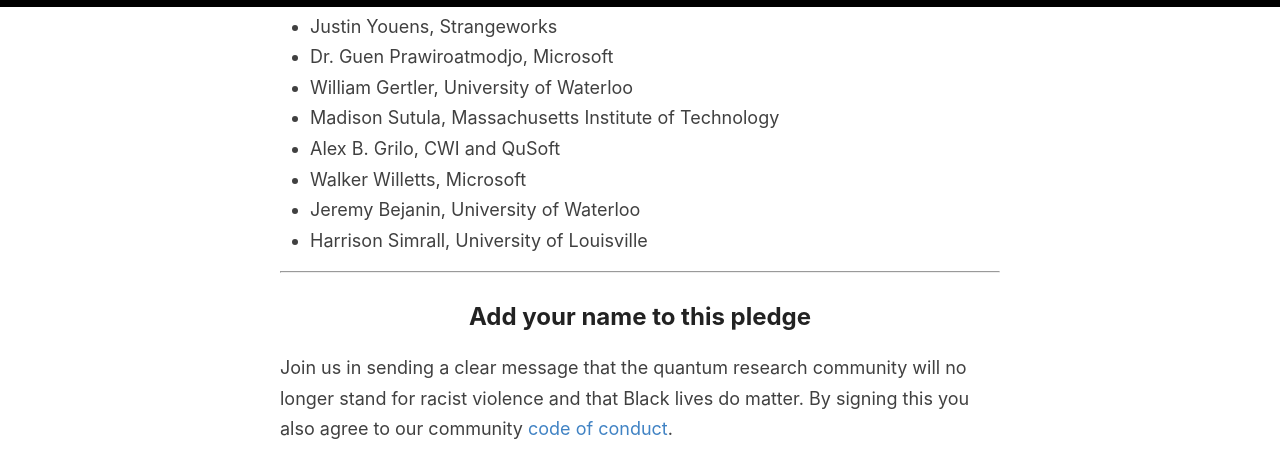
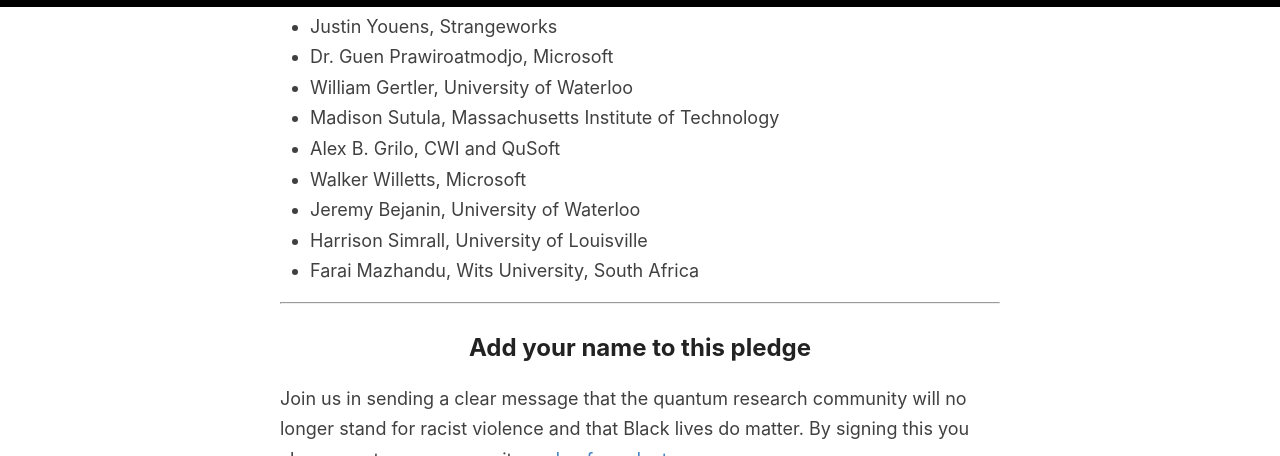
Before and after one commit to quantumforblacklives/quantumforblacklives.github.io, a Jekyll site: the page built from index.html, in a window 1280 px wide and 900 px high, scrolled down 5174 px, cut to the strip 0-456 px from the top of the window. Built offline with Jekyll 4.4.1, drawn with Linux system fonts in a browser that asks for light colours; the list of posts is cut into pages by our own code.

Commit message:
Add signature from Farai Mazhandu.

```diff
--- a/_includes/signatories.md
+++ b/_includes/signatories.md
@@ -71,3 +71,4 @@
 - Walker Willetts, Microsoft
 - Jeremy Bejanin, University of Waterloo
 - Harrison Simrall, University of Louisville
+- Farai Mazhandu, Wits University, South Africa
```
